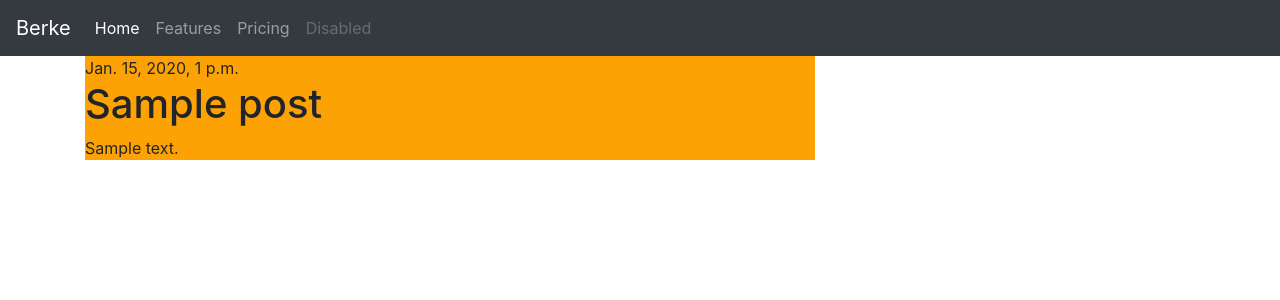
After one commit to LorentRS/my-first-site, a Django app: page /post/1/ in a window 1280 px wide. The commit adds this page. Shown: the top 300 px of the page. Run offline with Django 3.2, Linux system fonts and the light colour scheme; tables that the repository leaves empty hold one stand-in row (values such as "Sample post"); some libraries are stand-ins or nearby versions.

Commit message:
Post details eklendi

```diff
--- /dev/null
+++ b/pages/static/css/blog.css
@@ -0,0 +1,6 @@
+a {
+    color: #FCA205;
+}
+.post{
+    background-color: #FCA205;
+}
--- a/pages/static/css/pages.css
+++ /dev/null
@@ -1,3 +0,0 @@
-h1 a {
-    color: #FCA205;
-}
--- a/pages/urls.py
+++ b/pages/urls.py
@@ -3,4 +3,5 @@ from . import views
 
 urlpatterns = [
     path('', views.index, name='index'),
+    path('post/<int:pk>/',views.post_detail, name = 'post_detail')
 ]
--- a/pages/views.py
+++ b/pages/views.py
@@ -1,6 +1,7 @@
 from django.shortcuts import render
 from .models import Post
 from django.utils import timezone
+from django.shortcuts import get_object_or_404
 
 # Create your views here.
 
@@ -13,3 +14,7 @@ def about(request):
 
 def post_list(request):
     pass
+
+def post_detail(request,pk):
+    post = get_object_or_404(Post,pk=pk)
+    return render(request,'pages/post_details.html',{'post' : post})
--- a/templates/pages/base.html
+++ b/templates/pages/base.html
@@ -3,7 +3,7 @@
     <head>
         <title>Berke</title>
         <link rel="stylesheet" href="https://stackpath.bootstrapcdn.com/bootstrap/4.4.1/css/bootstrap.min.css" integrity="sha384-Vkoo8x4CGsO3+Hhxv8T/Q5PaXtkKtu6ug5TOeNV6gBiFeWPGFN9MuhOf23Q9Ifjh" crossorigin="anonymous">
-        <link rel = "stylesheet" href = "{% static 'css/pages.css' %}">
+        <link rel = "stylesheet" href = "{% static 'css/blog.css' %}">
     </head>
     <body>
         <nav class="navbar navbar-expand-lg navbar-dark bg-dark">
--- a/templates/pages/index.html
+++ b/templates/pages/index.html
@@ -1,9 +1,9 @@
 {% extends 'pages/base.html' %}
 {% block content %}
     {% for post in posts %}
-        <div class = mt-5>
+        <div class = "mt-5">
             <p>published_date : {{post.published_date}}</p>
-            <a href = ""><h3>{{post.title}}</h3></a>
+            <h1><a href="{% url 'post_detail' pk=post.pk %}">{{ post.title }}</a></h1>
             <p>Text : {{post.text}}</p>
         </div>
     {% endfor %}
--- /dev/null
+++ b/templates/pages/post_details.html
@@ -0,0 +1,13 @@
+{% extends "pages/base.html" %}
+
+{% block content %}
+    <div class="post">
+        {% if post.published_date %}
+            <div class="date">
+                {{ post.published_date }}
+            </div>
+        {% endif %}
+        <h1>{{ post.title }}</h1>
+        <p>{{ post.text|linebreaksbr }}</p>
+    </div>
+{% endblock %}
```
